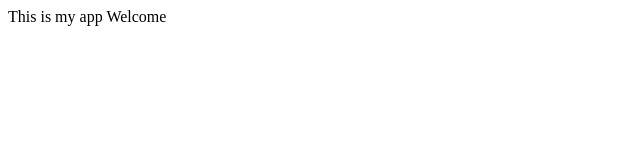
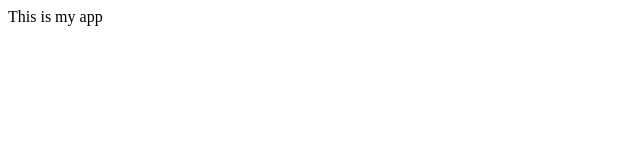
Before and after one commit to DerJon/test1, a plain HTML site: page index.html in a window 1280 px wide. Shown: the full height of the page, 0-640 px from the left. Drawn offline with Linux system fonts and the light colour scheme.

Commit message:
Deleted Welcome

```diff
--- a/index.html
+++ b/index.html
@@ -4,7 +4,6 @@
     </head>
     <body>
         This is my app
-        Welcome
     </body>
 
 </html>
```
